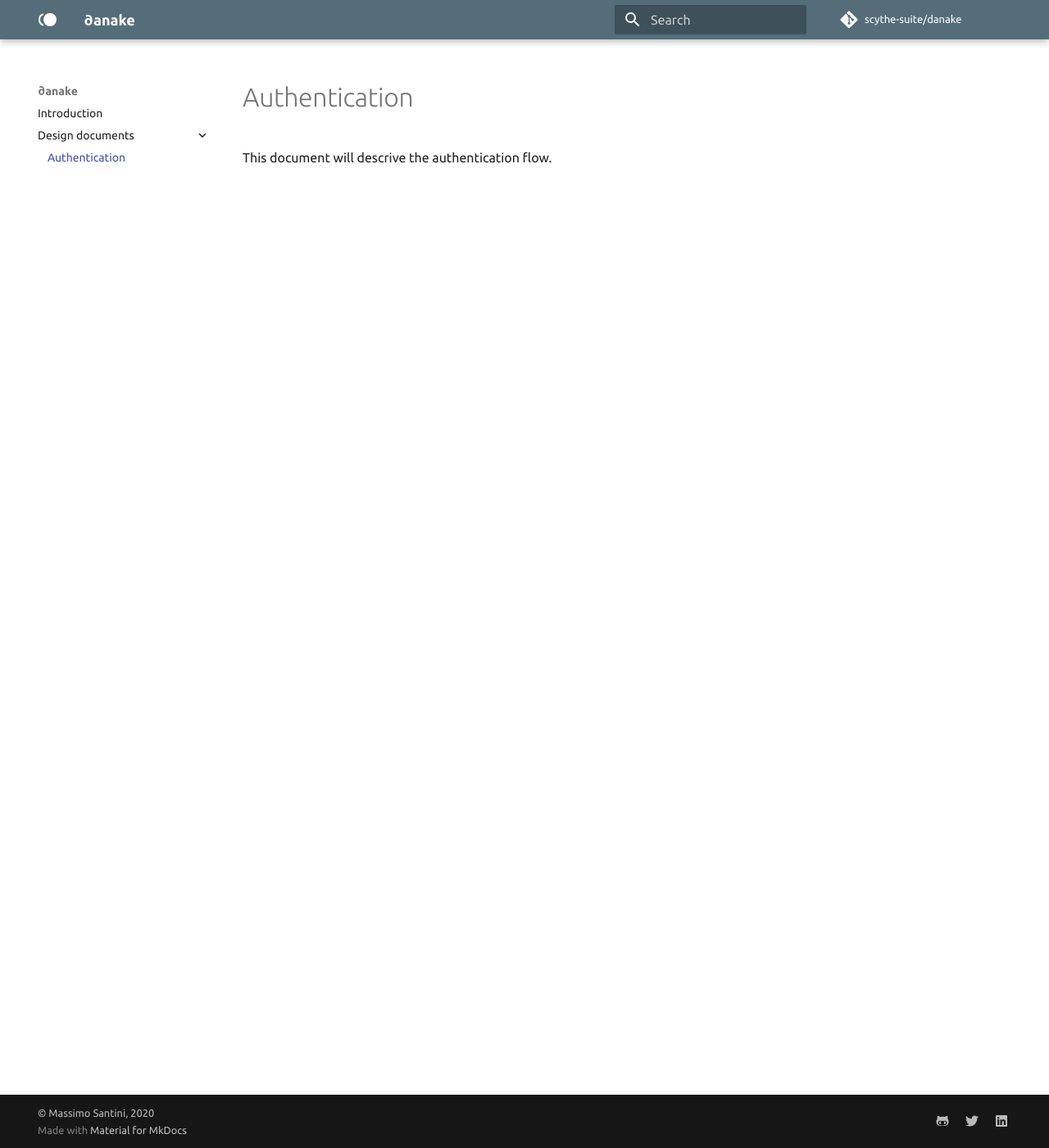
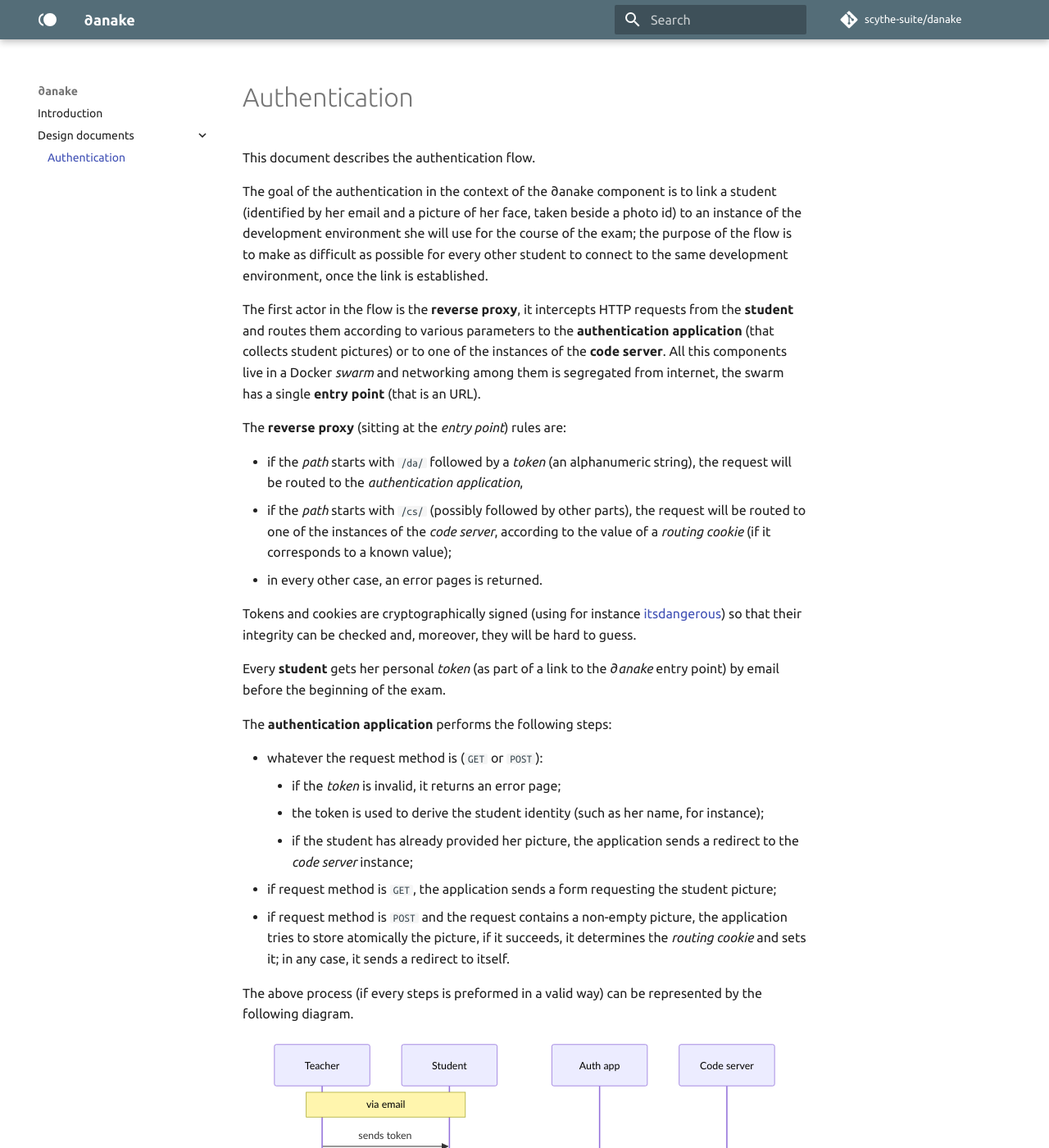
Before and after one commit to scythe-suite/danake, an MkDocs documentation site: the page built from docs/src/design/auth.md, in a window 1280 px wide and 1400 px high. Shown: the whole window at 82% size. Built offline with MkDocs 1.6.1 and Material for MkDocs 9.7.7, drawn with Linux system fonts in a browser that asks for light colours; comment, search, counter and statistics services are not loaded; some of the changed text lies outside the part shown.

Commit message:
First description of the flow

```diff
--- a/docs/mkdocs.yml
+++ b/docs/mkdocs.yml
@@ -47,6 +47,9 @@ markdown_extensions: #  https://python-markdown.github.io/extensions/
 extra_css:
   - css/extra.css
 
+extra_javascript:
+  - https://unpkg.com/mermaid@8.5.0/dist/mermaid.min.js
+
 nav:
   - index.md
   - Design documents:
--- a/docs/src/design/auth.md
+++ b/docs/src/design/auth.md
@@ -1,3 +1,67 @@
 # Authentication
 
-This document will descrive the authentication flow.
+This document describes the authentication flow.
+
+The goal of the authentication in the context of the ∂anake component is to link
+a student (identified by her email and a picture of her face, taken beside a
+photo id) to an instance of the development environment she will use for the
+course of the exam; the purpose of the flow is to make as difficult as possible
+for every other student to connect to the same development environment, once the
+link is established.
+
+The first actor in the flow is the **reverse proxy**, it intercepts HTTP
+requests from the **student** and routes them according to various parameters to
+the **authentication application** (that collects student pictures) or to one of
+the instances of the **code server**. All this components live in a Docker
+*swarm* and networking among them is segregated from internet, the swarm has a
+single **entry point** (that is an URL).
+
+The **reverse proxy** (sitting at the *entry point*) rules are:
+
+* if the *path* starts with `/da/` followed by a *token* (an alphanumeric
+  string), the request will be routed to the *authentication application*,
+* if the *path* starts with `/cs/` (possibly followed by other parts), the
+  request will be routed to one of the instances of the *code server*, according
+  to the value of a *routing cookie* (if it corresponds to a known value);
+* in every other case, an error pages is returned.
+
+Tokens and cookies are cryptographically signed (using for instance
+[itsdangerous](https://itsdangerous.palletsprojects.com)) so that their
+integrity can be checked and, moreover, they will be hard to guess.
+
+Every **student** gets her personal *token* (as part of a link to the *∂anake*
+entry point) by email before the beginning of the exam.
+
+The **authentication application** performs the following steps:
+
+* whatever the request method is (`GET` or `POST`):
+    * if the *token* is invalid, it returns an error page;
+    * the token is used to derive the student identity (such as her name, for
+      instance);
+    * if the student has already provided her picture, the application sends a
+      redirect to the *code server* instance;
+* if request method is `GET`, the application sends a form requesting the
+  student picture;
+* if request method is `POST` and the request contains a non-empty picture, the
+  application tries to store atomically the picture, if it succeeds, it
+  determines the *routing cookie* and sets it; in any case, it sends a redirect
+  to itself.
+
+The above process (if every steps is preformed in a valid way) can be
+represented by the following diagram.
+
+<div class="mermaid">
+sequenceDiagram
+  participant T as Teacher
+  participant S as Student
+  participant A as Auth app
+  participant C as Code server
+  Note over T, S: via email
+  T ->> S: sends token
+  Note over S, C: via https
+  S ->> A: sends token
+  A -->> S: asks photo & id
+  S ->> A: sends photo & id
+  A -->> S: set cookie and redirect
+  S ->> C: sends cookie
+</div>
```
Also changed, not shown: docs/requirements.txt (+4 -3 lines), docs/src/index.md (+5 -6 lines).
